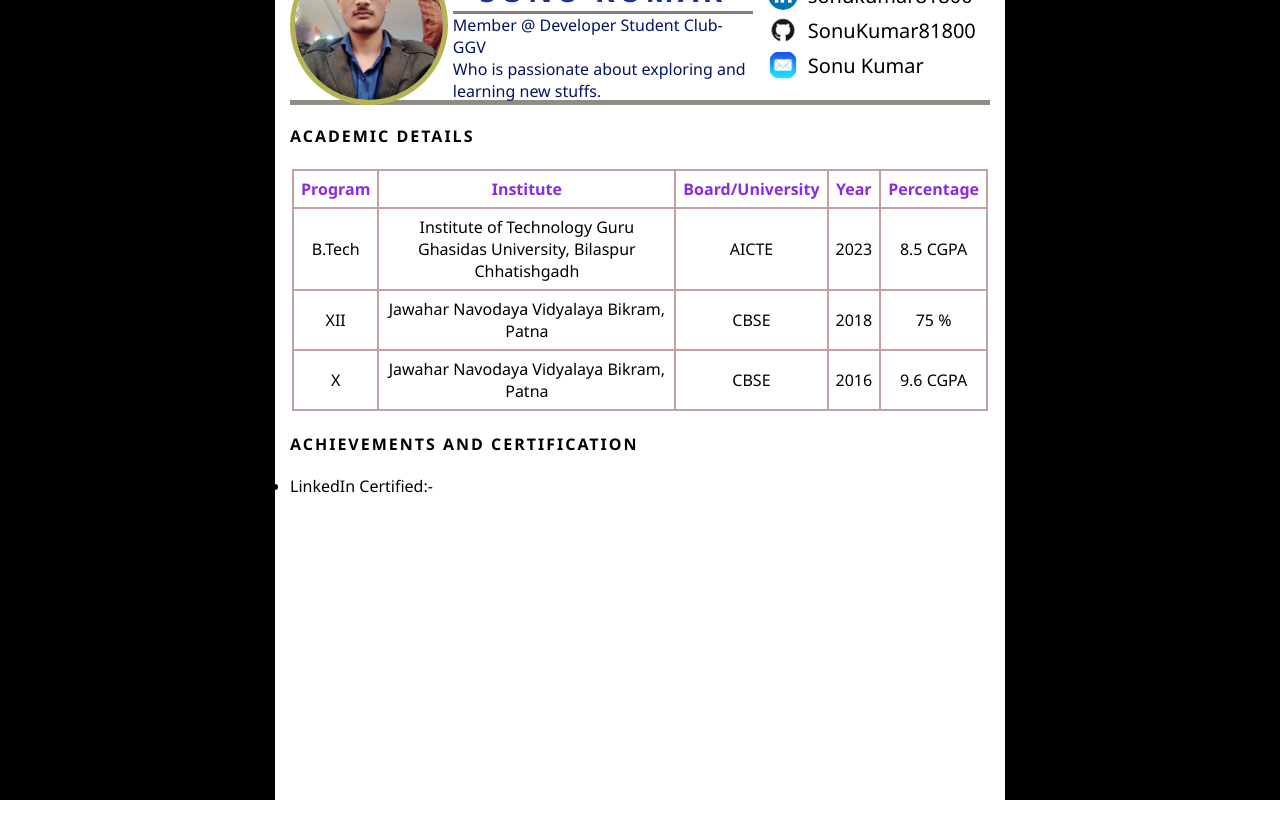
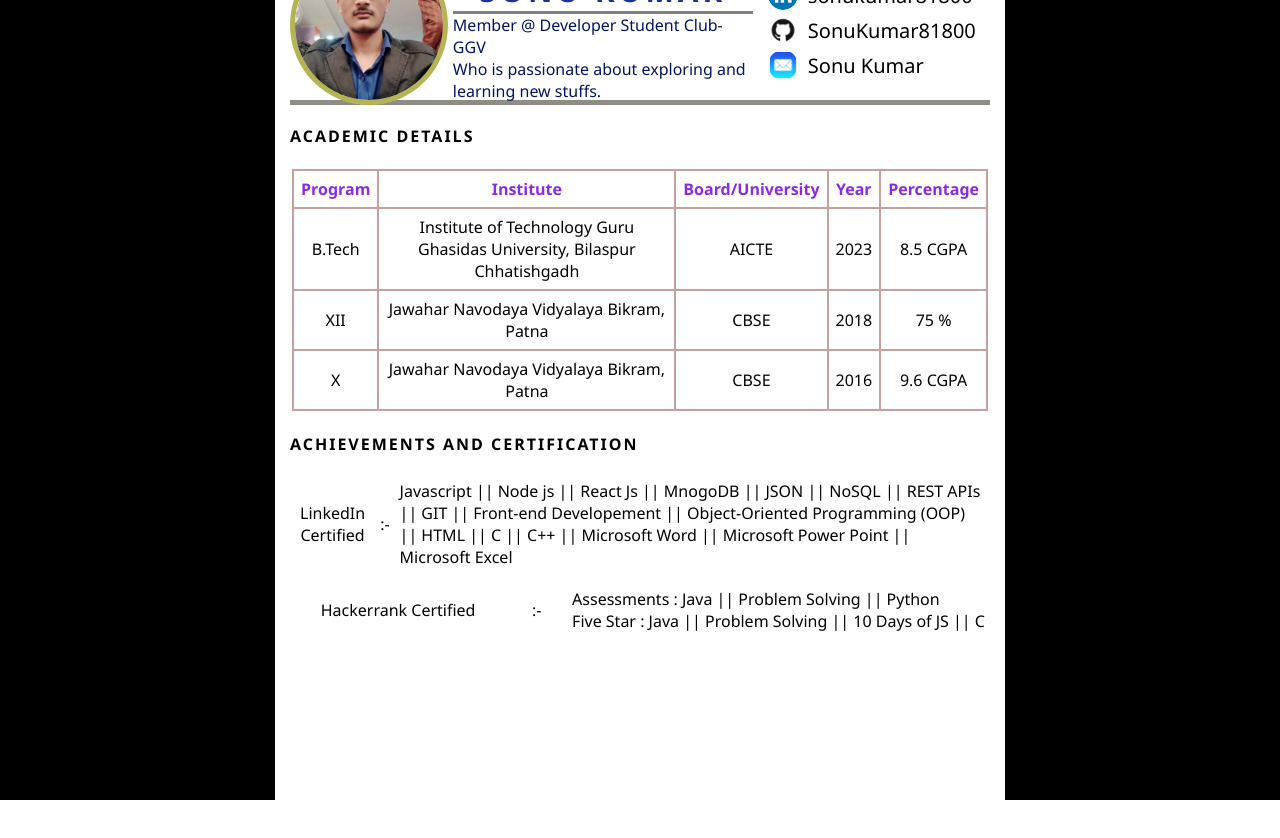
Before and after one commit to recurrenc/React-Practice, a React (Create React App) app: page / in a window 1280 px wide. Shown: the top 838 px of the page. Built offline with nearby package versions, Linux system fonts and the light colour scheme.

Commit message:
Linkedin certificate added

```diff
--- a/src/components/Portfolio/comps/Resume/Resume.css
+++ b/src/components/Portfolio/comps/Resume/Resume.css
@@ -134,3 +134,19 @@ td {
   background: #fff;
   text-align: center;
 }
+
+.certified {
+  display: flex;
+  padding: 5px;
+  margin: 10px 0;
+}
+.seperator {
+  margin: auto;
+  padding: 10px;
+}
+.certified > .name {
+  margin: auto;
+  padding: 5px;
+  text-align: center;
+  /* width: 250px; */
+}
--- a/src/components/Portfolio/comps/Resume/Resume.js
+++ b/src/components/Portfolio/comps/Resume/Resume.js
@@ -91,9 +91,42 @@ const Resume = () => {
             <p>ACHIEVEMENTS AND CERTIFICATION</p>
           </div>
 
-          <ul>
-            <li>LinkedIn Certified:- </li>
-          </ul>
+          <div class="certified">
+            <div className="name">
+              <a
+                style={{ textDecoration: "none", color: "inherit" }}
+                href="https://www.linkedin.com/in/sonukumar81800/"
+              >
+                LinkedIn Certified
+              </a>
+            </div>
+            <div className="seperator">:-</div>
+            <div className="cert">
+              Javascript || Node js || React Js || MnogoDB || JSON || NoSQL ||
+              REST APIs || GIT || Front-end Developement || Object-Oriented
+              Programming (OOP) || HTML || C || C++ || Microsoft Word ||
+              Microsoft Power Point || Microsoft Excel
+            </div>
+          </div>
+          <div class="certified">
+            <div className="name">
+              <a
+                style={{ textDecoration: "none", color: "inherit" }}
+                href="https://www.linkedin.com/in/sonukumar81800/"
+              >
+                Hackerrank Certified
+              </a>
+            </div>
+            <div className="seperator">:-</div>
+            <div className="cert">
+              <div className="subcert">
+                Assessments : Java || Problem Solving || Python
+              </div>
+              <div className="subcert">
+                Five Star : Java || Problem Solving || 10 Days of JS || C
+              </div>
+            </div>
+          </div>
         </div>
 
         {/* Main Body End  */}
```
